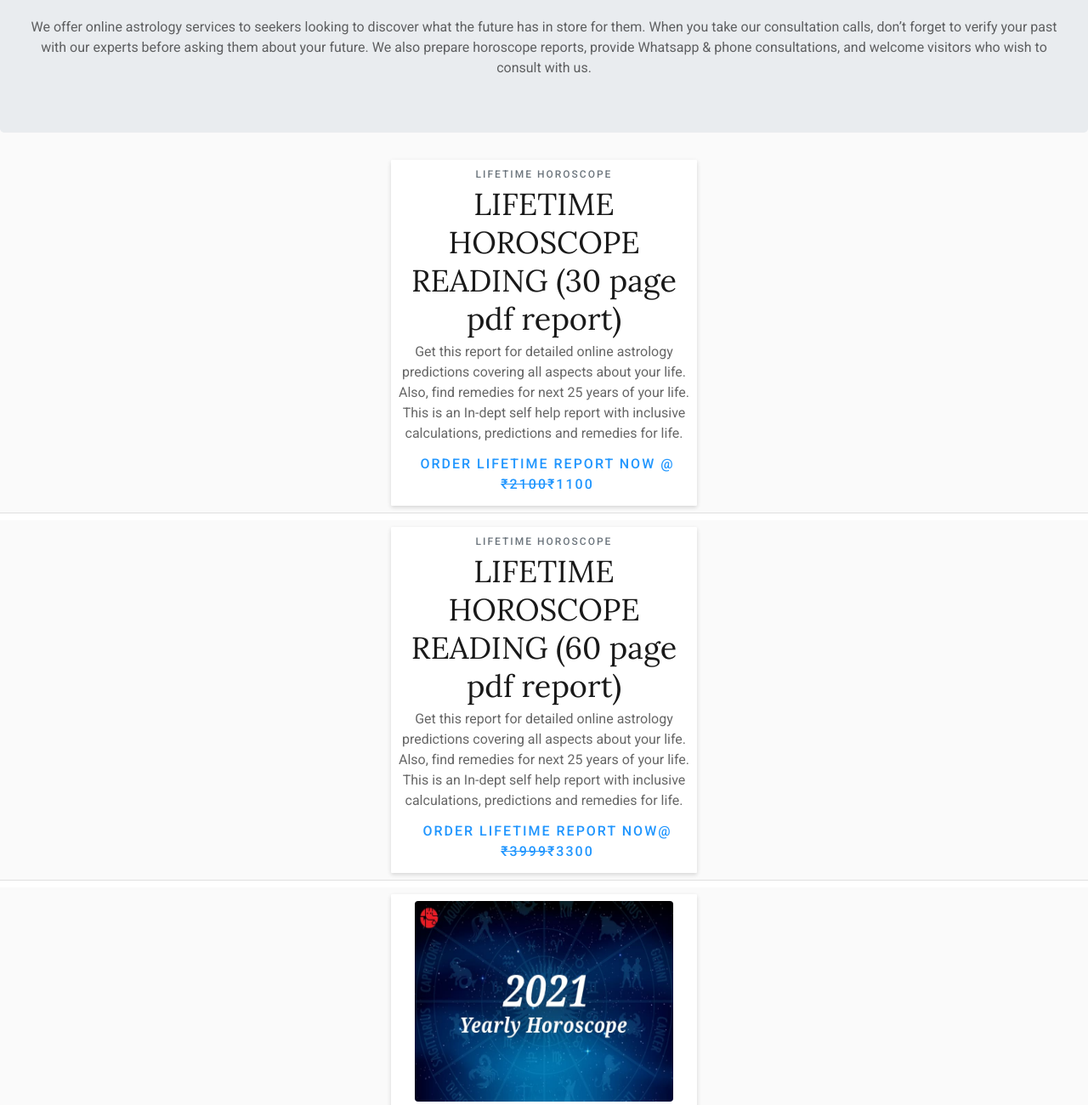
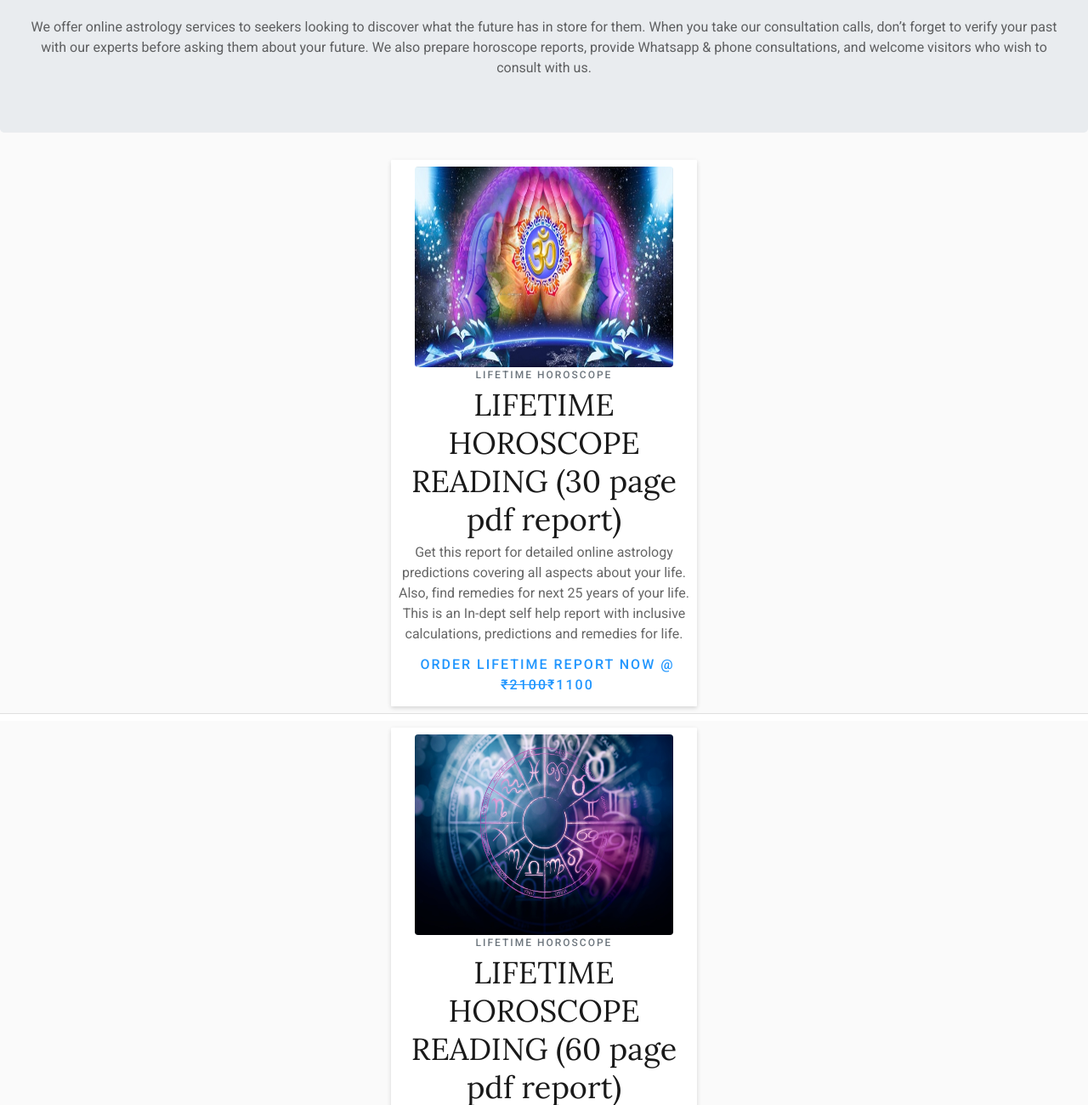
Before and after one commit to gitastro/astrogit, a plain HTML site: page index.html in a window 1280 px wide. Shown: the part 888-2188 px from the top of the page at 85% size. Drawn offline with nearby package versions, Linux system fonts and the light colour scheme.

Commit message:
Add files via upload

```diff
--- a/index.html
+++ b/index.html
@@ -387,7 +387,7 @@ body, .text-light-black {
 
 
         <div class="px-2 py-2">
-
+          <img src="Images/om.jpeg" class="rounded" alt="Cinque Terre" width="304" height="236">
           <p class="mb-0 small font-weight-medium text-uppercase mb-1 text-muted lts-2px">
               LIFETIME HOROSCOPE
           </p>
@@ -419,7 +419,7 @@ body, .text-light-black {
 
 
             <div class="px-2 py-2">
-
+              <img src="Images/chk.jpeg" class="rounded" alt="Cinque Terre" width="304" height="236">
               <p class="mb-0 small font-weight-medium text-uppercase mb-1 text-muted lts-2px">
                   LIFETIME HOROSCOPE
               </p>
```
